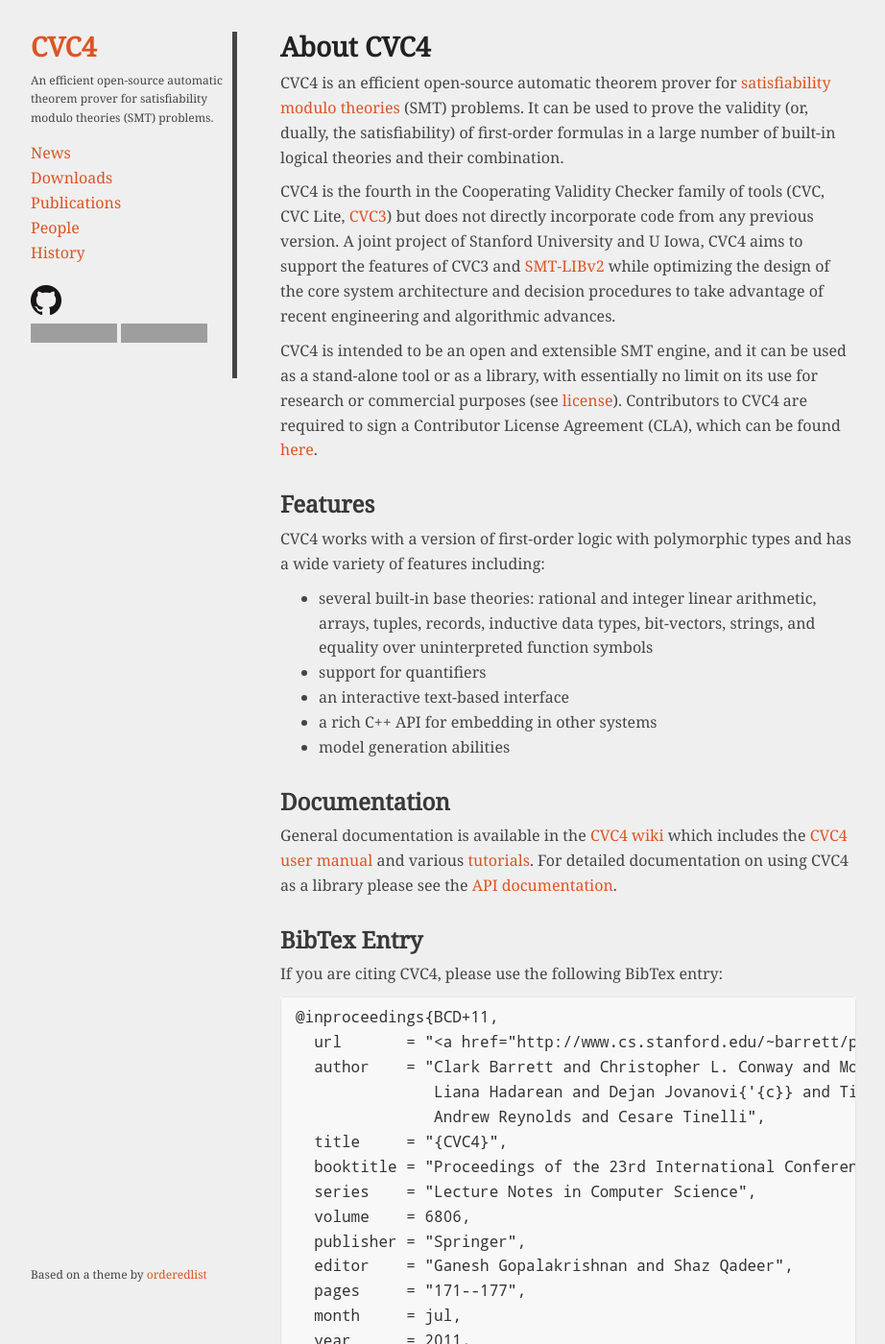
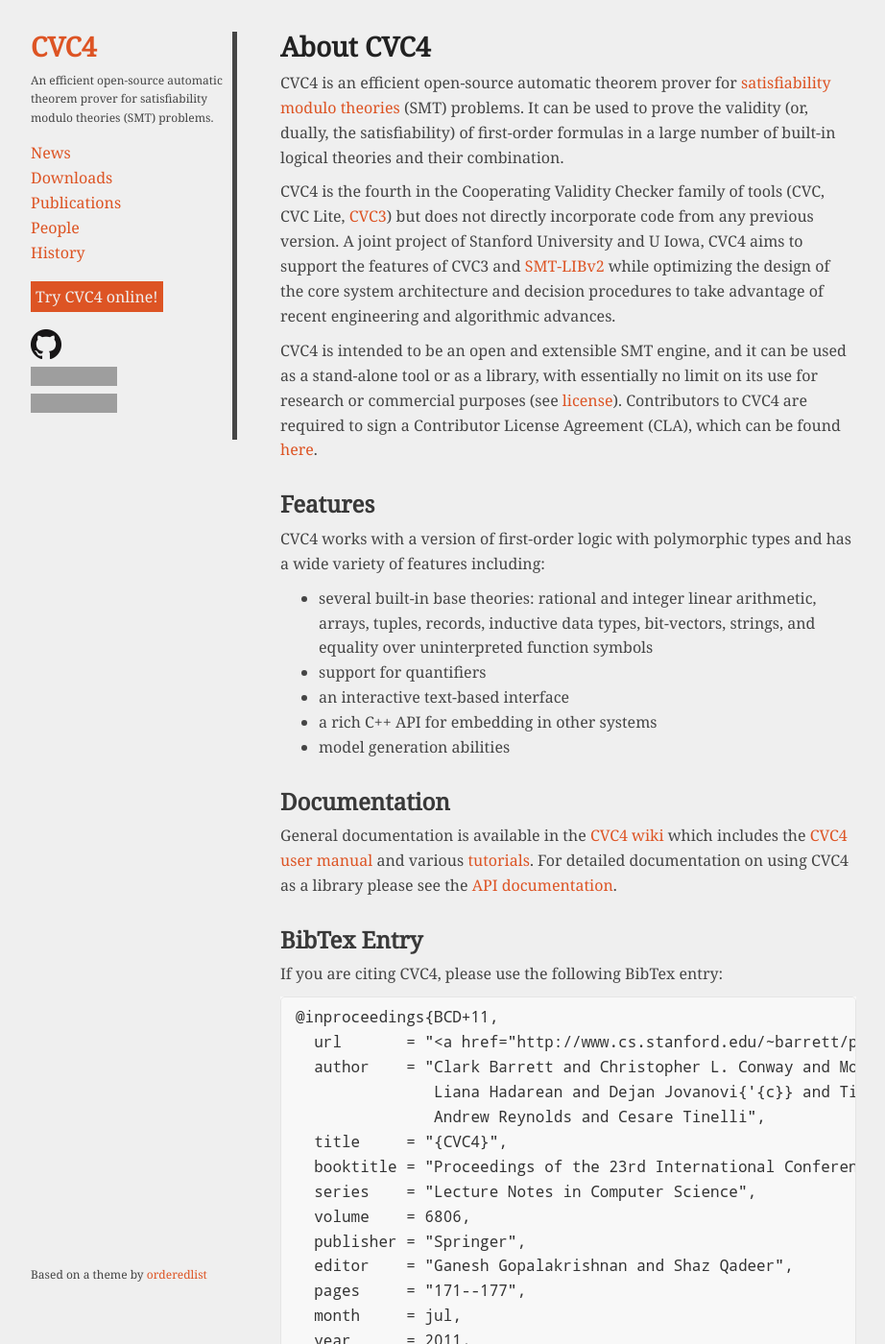
Before and after one commit to 4tXJ7f/cvc4-test.github.io, a Jekyll site: the page built from index.md, in a window 1280 px wide and 1400 px high. Shown: the whole window at 96% size, without its empty margins (178-1100 px from the left). Built offline with Jekyll 4.4.1, drawn with Linux system fonts in a browser that asks for light colours; our own code applies the rules of GitHub Pages for plain Markdown files; grey boxes are pictures that could not be loaded.

Commit message:
Add try online button

```diff
--- a/_layouts/default.html
+++ b/_layouts/default.html
@@ -28,11 +28,11 @@
         <a href="{{ item.url | relative_url }}">{{ item.title }}</a><br />
         {% endfor %}
 
-        <p class="links">
+        <p class="tryonline"><a class="button" href="http://kind.cs.uiowa.edu:8080/cvc-app/">Try CVC4 online!</a></p>
+
         <a href="https://github.com/CVC4/CVC4"><img src="{{ "/assets/img/GitHub-Mark-64px.png" | relative_url }}" width="32px" /></a><br />
-        <a href="https://github.com/CVC4/CVC4/blob/master/COPYING"><img src="https://img.shields.io/badge/License-BSD%203--Clause-lightgrey.svg?style=flat-square" /></a>
+        <a href="https://github.com/CVC4/CVC4/blob/master/COPYING"><img src="https://img.shields.io/badge/License-BSD%203--Clause-lightgrey.svg?style=flat-square" /></a><br />
         <a href="https://travis-ci.org/CVC4/CVC4"><img src="https://img.shields.io/travis/CVC4/CVC4.svg?style=flat-square" /></a>
-        </p>
       </header>
       <section>
 
--- a/_sass/jekyll-theme-minimal.scss
+++ b/_sass/jekyll-theme-minimal.scss
@@ -207,6 +207,26 @@ strong {
   margin-bottom: 15px;
 }
 
+.button {
+  padding: 5px;
+  background-color: #dd5424;
+  color: #efefef;
+  text-decoration:none;
+}
+
+a.button:hover {
+  padding: 5px;
+  background-color: #fefefe;
+  border: 1px solid #dd5424;
+  color: #dd5424;
+  text-decoration:none;
+}
+
+.tryonline {
+  margin-top: 20px;
+  margin-bottom: 20px;
+}
+
 section {
   width:600px;
   float:right;
```
